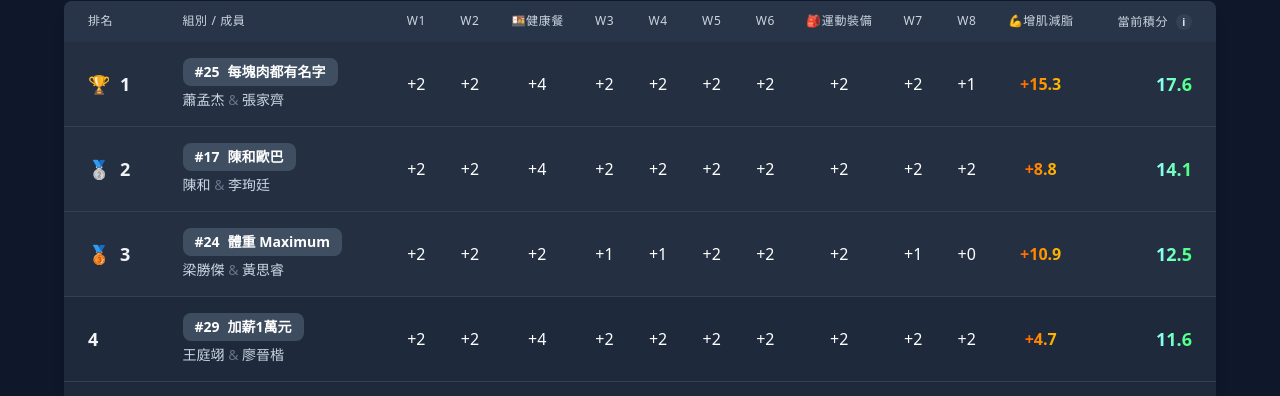
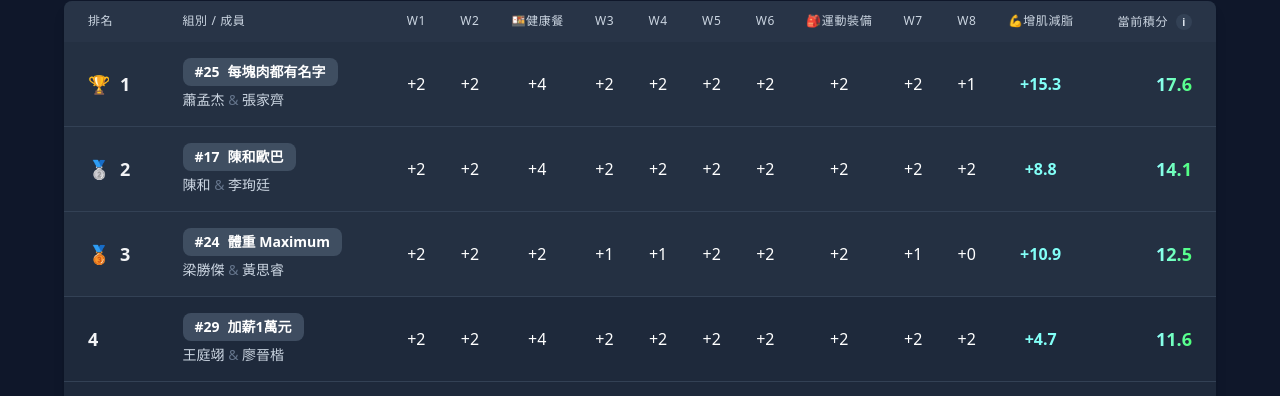
Before and after one commit to LouieWeng/cmoney-fitness-challenge, a React (Vite) app: page /#/ranking in a window 1280 px wide. Shown: the part 399-795 px from the top of the page. Built offline with nearby package versions, Linux system fonts and the light colour scheme.

Commit message:
Update RankingPage.tsx

```diff
--- a/pages/RankingPage.tsx
+++ b/pages/RankingPage.tsx
@@ -63,7 +63,7 @@ const renderW8Bonus = (v: unknown) => {
 
   // 套用紅橙漸層樣式
   return (
-    <span className="bg-[linear-gradient(90deg,#FF6600_0%,#FFBB00_100%)] bg-clip-text text-transparent font-semibold">
+    <span className="bg-[linear-gradient(90deg,#82FFF7_0%,#82FFF7_100%)] bg-clip-text text-transparent font-semibold">
       {text}
     </span>
   );
```
